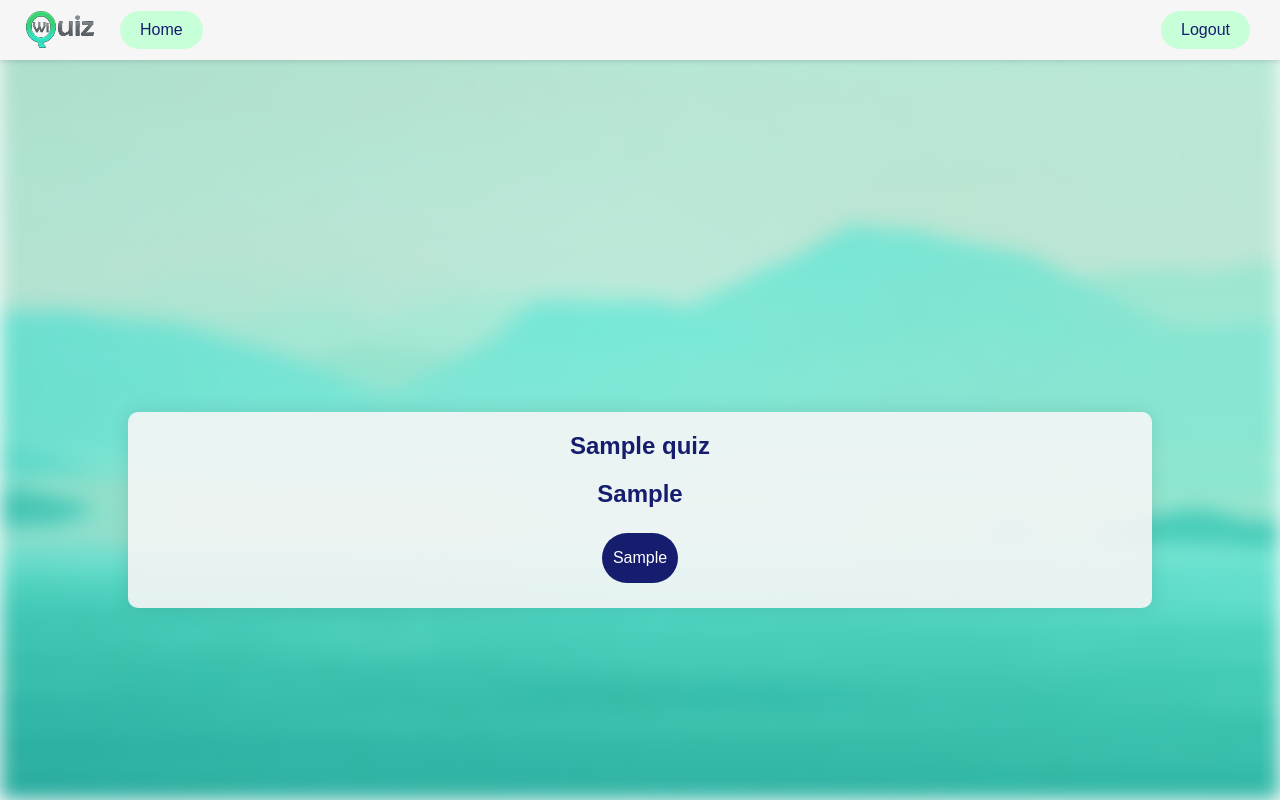
After one commit to othmandaha/WiQuiz, a Flask app: page /take_quiz/1 in a window 1280 px wide. The commit adds this page. Run offline with Flask 3, Linux system fonts and the light colour scheme; a user stored in the database is signed in; tables that the repository leaves empty hold one stand-in row (values such as "Sample post").

Commit message:
MVP Completed

```diff
--- a/app/routes.py
+++ b/app/routes.py
@@ -101,3 +101,19 @@ def delete_quiz(quiz_id):
     db.session.commit()
     flash('Quiz deleted successfully!', 'success')
     return redirect(url_for('routes.home'))
+
+@bp.route("/take_quiz/<int:quiz_id>")
+@login_required
+def take_quiz(quiz_id):
+    quiz = Quiz.query.get_or_404(quiz_id)
+    questions = quiz.questions
+
+    serialized_questions = [
+        {
+            'id': question.id,
+            'term': question.term,
+            'definition': question.definition
+        } for question in questions
+    ]
+
+    return render_template('take_quiz.html', quiz=quiz, questions=serialized_questions)
--- /dev/null
+++ b/app/static/6-take_quiz.css
@@ -0,0 +1,134 @@
+html, body {
+  height: 100%;
+  margin: 0;
+  overflow-y: auto;
+}
+
+.navbar {
+  display: flex;
+  justify-content: space-between;
+  align-items: center;
+  background-color: #F6F6F6;
+  padding: 10px 20px;
+  box-shadow: 0 2px 4px rgba(0, 0, 0, 0.1);
+}
+
+.navbar .nav-left {
+  display: flex;
+  align-items: center;
+}
+
+.navbar .nav-left a {
+  display: flex;
+  align-items: center;
+  text-decoration: none;
+  color: #161D6F;
+  margin-right: 10px;
+}
+
+.navbar .nav-left .logo {
+  height: 40px; /* Adjust the height as needed */
+  width: auto;
+  margin-right: 10px;
+}
+
+.navbar .nav-left .home-link {
+  font-size: 16px;
+  color: #161D6F;
+  background-color: #C7FFD8;
+  padding: 10px 20px;
+  border: none;
+  border-radius: 25px;
+  cursor: pointer;
+  transition: background-color 0.3s ease;
+  text-decoration: none;
+}
+
+.navbar .nav-left .home-link:hover {
+  background-color: #98DED9;
+  text-decoration: underline;
+}
+
+.navbar .nav-right button {
+  margin: 0 10px;
+  padding: 10px 20px;
+  font-size: 16px;
+  color: #161D6F;
+  background-color: #C7FFD8;
+  border: none;
+  border-radius: 25px;
+  cursor: pointer;
+  transition: background-color 0.3s ease;
+}
+
+.navbar .nav-right button:hover {
+  background-color: #98DED9;
+}
+
+.container {
+  display: flex;
+  flex-direction: column;
+  align-items: center;
+  padding: 20px;
+  background-color: rgba(246, 246, 246, 0.9);
+  box-shadow: 0 0 20px rgba(0, 0, 0, 0.1);
+  border-radius: 10px;
+  margin-top: 50px;
+}
+
+.container h2 {
+  color: #161D6F;
+  margin-bottom: 20px;
+}
+
+.container h3 {
+  font-size: 24px;
+  color: #161D6F;
+  margin-bottom: 20px;
+}
+
+form div {
+  margin-bottom: 10px;
+}
+
+form div label {
+  font-size: 18px;
+}
+
+button {
+  padding: 10px 20px;
+  font-size: 16px;
+  color: #FFFFFF;
+  background-color: #161D6F;
+  border: none;
+  border-radius: 25px;
+  cursor: pointer;
+  transition: background-color 0.3s ease;
+}
+
+button:hover {
+  background-color: #98DED9;
+}
+
+.options-container {
+  display: flex;
+  flex-wrap: wrap;
+  justify-content: center;
+}
+.option-button {
+  flex: 1 0 45%; /* Adjust this value for the width of each button */
+  margin: 5px;
+  padding: 10px;
+  text-align: center;
+  box-sizing: border-box;
+  min-height: 50px; /* Minimum height for consistency */
+}
+.option-button span {
+  display: inline-block;
+  vertical-align: middle;
+  line-height: normal;
+}
+#question-text {
+  text-align: center;
+  margin-bottom: 20px;
+}
--- a/app/templates/auth_base.html
+++ b/app/templates/auth_base.html
@@ -6,6 +6,7 @@
     <link rel="stylesheet" href="{{ url_for('static', filename='2-sign-up.css') }}">
     <link rel="stylesheet" href="{{ url_for('static', filename='3-sign-in.css') }}">
      <link rel="stylesheet" href="{{ url_for('static', filename='4-create_quiz.css') }}">
+     <link rel="stylesheet" href="{{ url_for('static', filename='6-take_quiz.css') }}">
      <link rel="stylesheet" href="{{ url_for('static', filename='5-home.css') }}">
     <link rel="icon" href="{{ url_for('static', filename='images/favicon.ico') }}">
     <title>{% block title %}{% endblock %}</title>
--- /dev/null
+++ b/app/templates/take_quiz.html
@@ -0,0 +1,35 @@
+{% extends "auth_base.html" %}
+{% block title %}Take Quiz{% endblock %}
+{% block content %}
+<nav class="navbar">
+    <div class="nav-left">
+        <a href="/">
+            <img src="{{ url_for('static', filename='images/Extended logo.png') }}" alt="Logo" class="logo">
+        </a>
+        <a href="/" class="home-link">Home</a>
+    </div>
+    <div class="nav-right">
+        <button onclick="window.location.href='/logout'">Logout</button>
+    </div>
+</nav>
+<div class="container">
+    <h2>{{ quiz.title }}</h2>
+    <div id="quiz-container">
+        <div id="question-container">
+            <h3 id="question-text" style="text-align: center;"></h3>
+            <div id="options-container" class="options-container">
+                <!-- Options will be dynamically inserted here -->
+            </div>
+        </div>
+        <div id="score-container" style="display: none;">
+            <h3>Your Score: <span id="score"></span></h3>
+        </div>
+    </div>
+</div>
+<link rel="stylesheet" type="text/css" href="{{ url_for('static', filename='css/take_quiz.css') }}">
+<script src="{{ url_for('static', filename='take_quiz.js') }}"></script>
+<script>
+    const questions = {{ questions|tojson }};
+    displayQuestion(questions);
+</script>
+{% endblock %}
```
Also changed, not shown: app/static/take_quiz.js (added, +62 -0 lines), instance/site.db.
